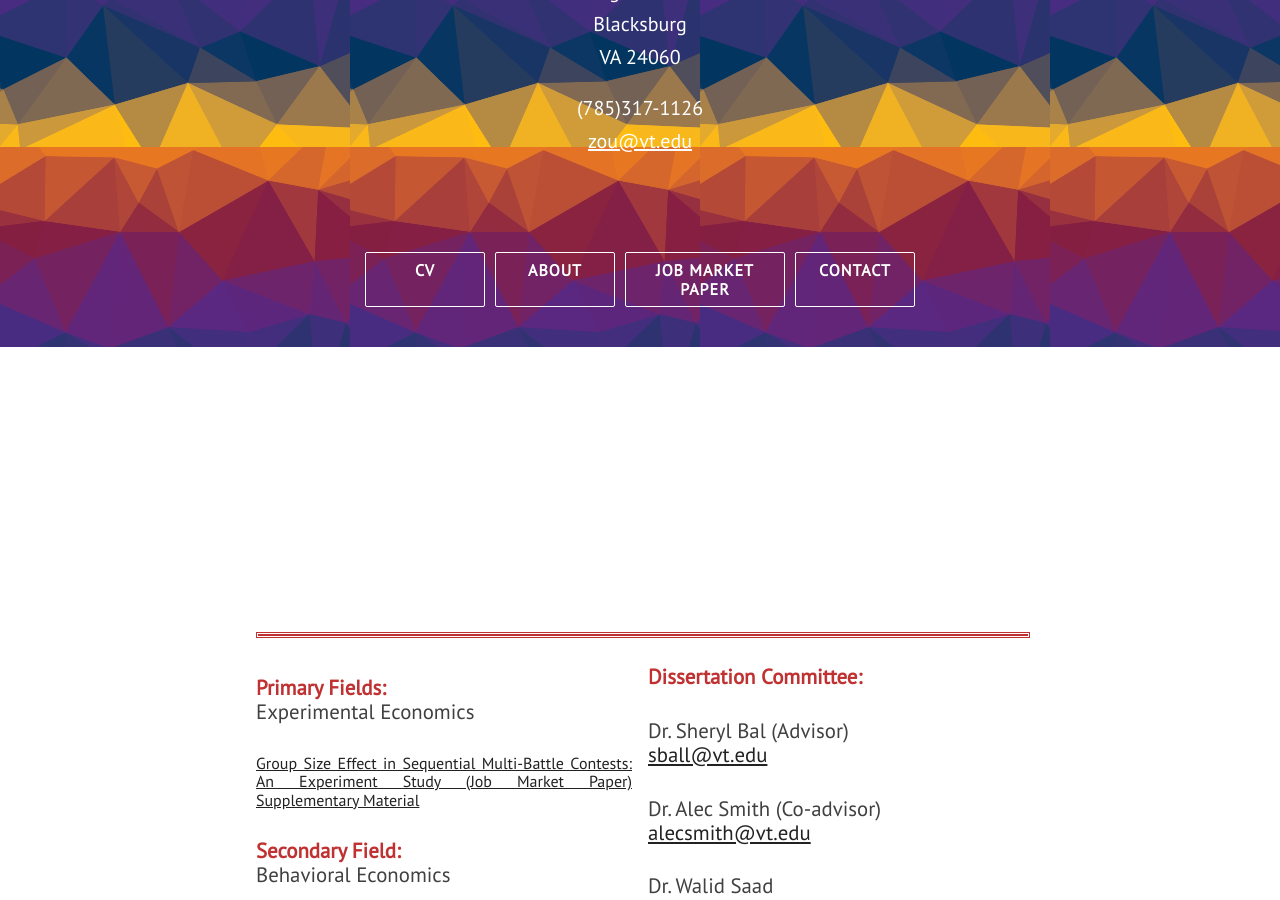
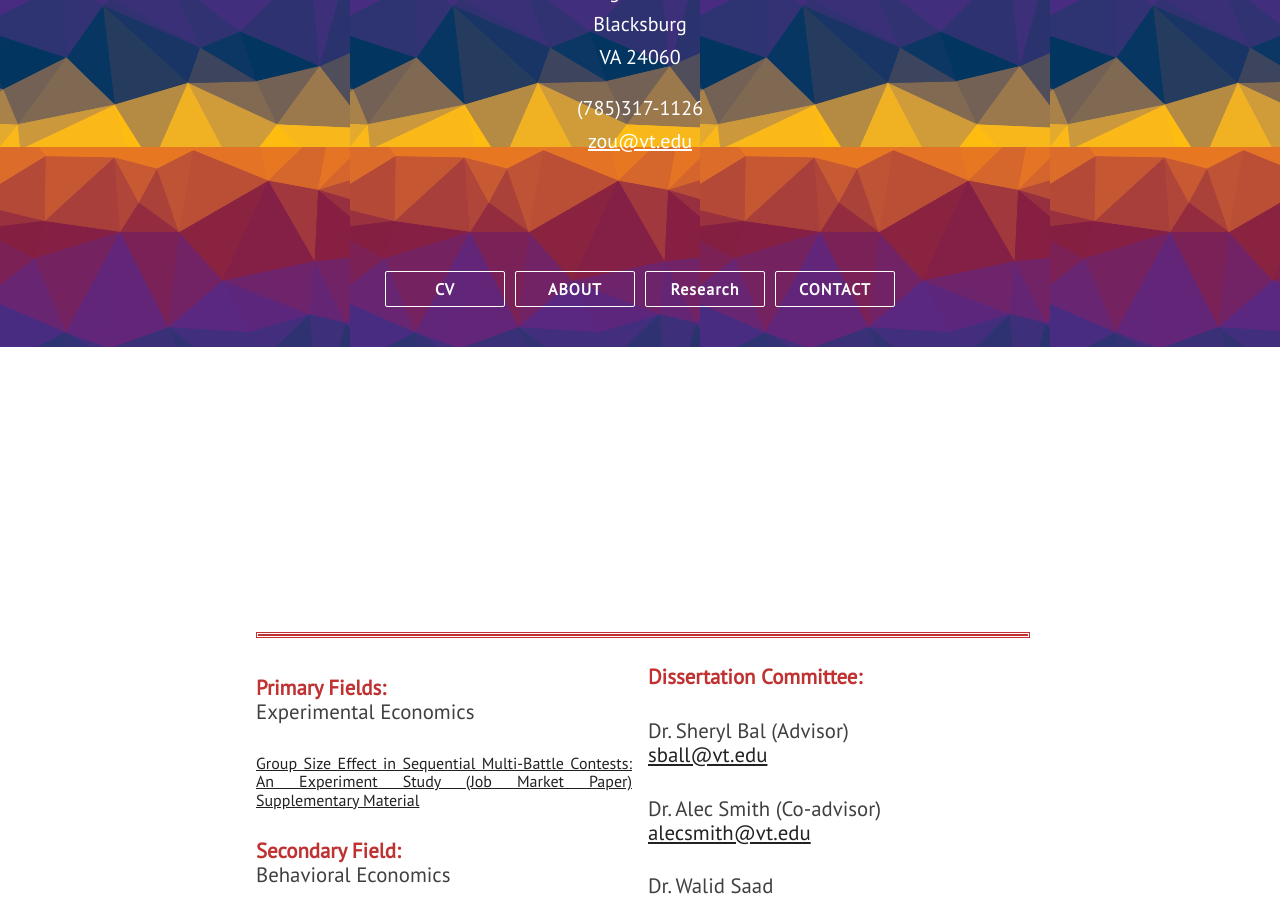
Before and after one commit to KevinKCV/kevinzou, a Jekyll site: the page built from index.html, in a window 1280 px wide and 900 px high, scrolled down 553 px. Built offline with Jekyll 4.4.1, drawn with Linux system fonts in a browser that asks for light colours; nearby versions of some CDN libraries.

Commit message:
Update 00nav.html

```diff
--- a/_includes/00nav.html
+++ b/_includes/00nav.html
@@ -29,7 +29,7 @@
         <div class="head-menu-wrap">
             <a class="semi-transparent-button with-border nav-links" href="/kevinzou/assets/doc/cv.pdf">CV</a>
             <a class="semi-transparent-button with-border nav-links" href="#about">ABOUT</a>
-            <a class="semi-transparent-button with-border nav-links" href="#jmp">JOB MARKET PAPER</a>
+            <a class="semi-transparent-button with-border nav-links" href="#jmp">Research</a>
             <a class="semi-transparent-button with-border nav-links" href="#extra">CONTACT</a>
         </div>
 </section>
```
